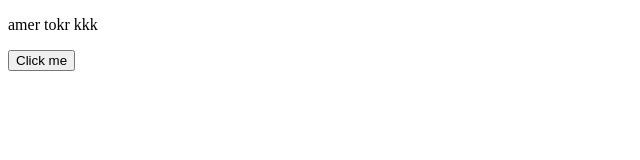
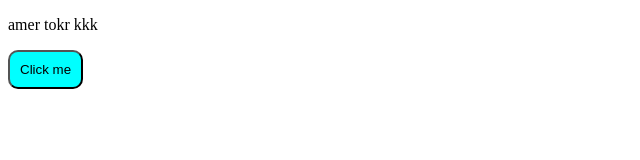
Before and after one commit to Sh75cr7/mypage, a plain HTML site: page index.html in a window 1280 px wide. Shown: the whole page, without its empty margins (0-640 px from the left). Drawn offline with Linux system fonts and the light colour scheme.

Commit message:
adding css

```diff
--- a/index.html
+++ b/index.html
@@ -4,9 +4,10 @@
     <meta charset="UTF-8">
     <meta name="viewport" content="width=, initial-scale=1.0">
     <title>Document</title>
+    <link rel="stylesheet" href="style.css">
 </head>
 <body>
     <p>amer tokr kkk</p>
-    <button placeholder="enter password">Click me</button>
+    <button class="click_btn" placeholder="enter password">Click me</button>
 </body>
 </html>
--- /dev/null
+++ b/style.css
@@ -0,0 +1,5 @@
+.click_btn{
+    background-color: aqua;
+    padding: 10px;
+    border-radius: 10px;
+}
```
